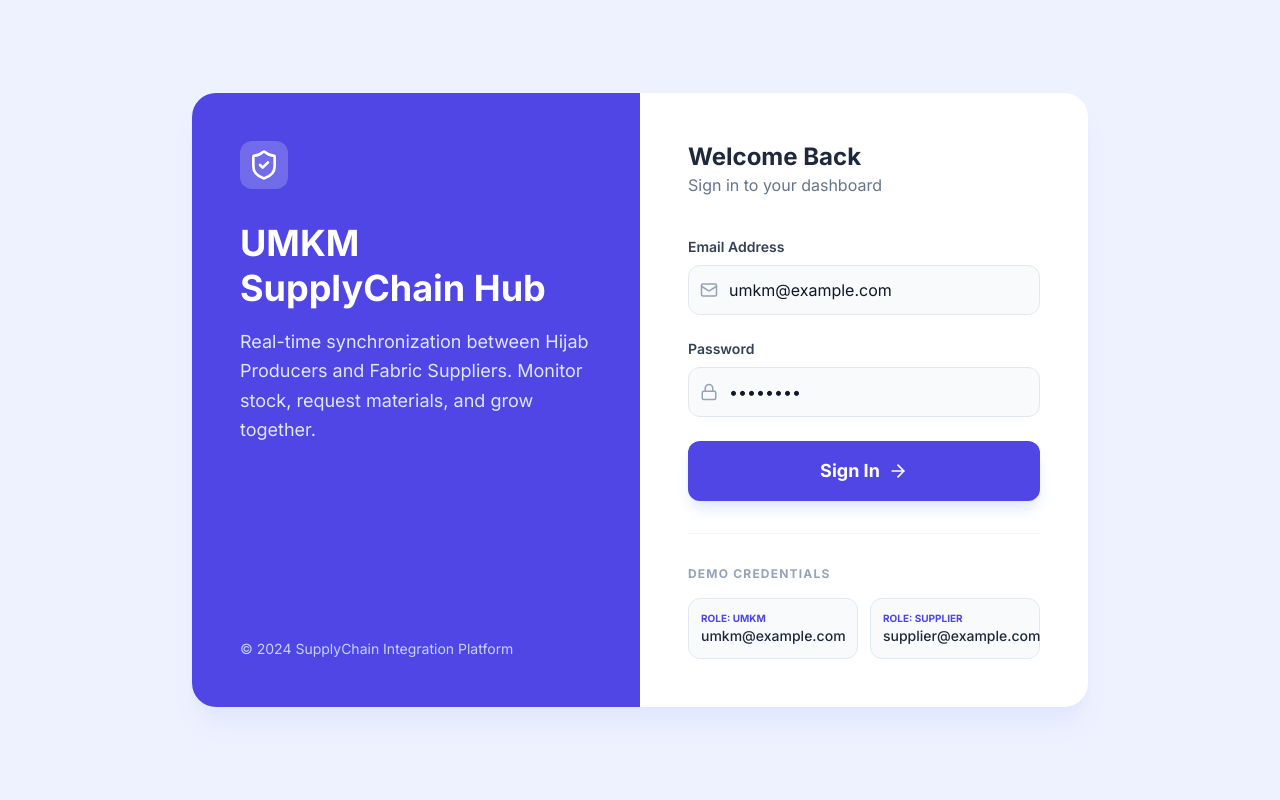
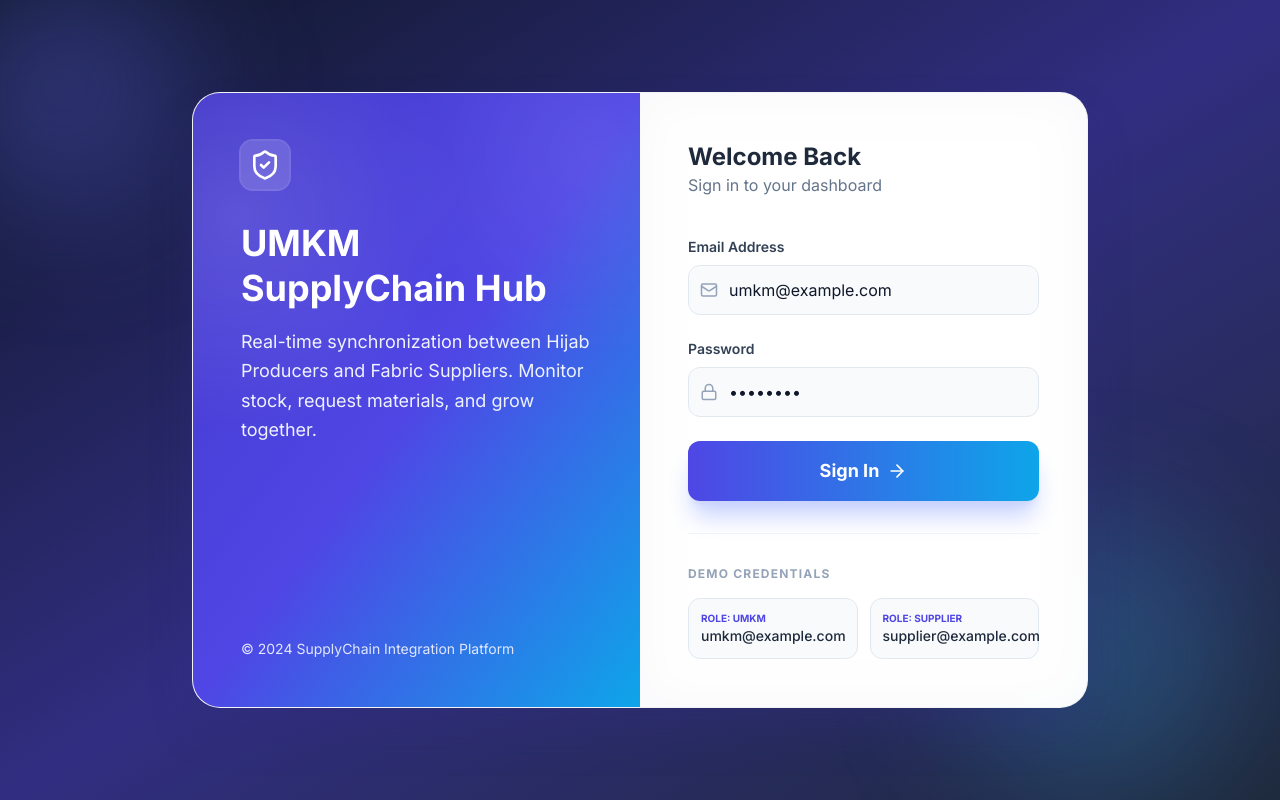
Before and after one commit to Zhivax/caps-web, a React (Vite) app: page / in a window 1280 px wide. Built offline with nearby package versions, Linux system fonts and the light colour scheme.

Commit message:
plan: ui overhaul referencing clerk
Co-authored-by: Zhivax <157106607+Zhivax@users.noreply.github.com>

```diff
--- a/components/Layout.tsx
+++ b/components/Layout.tsx
@@ -43,14 +43,14 @@ const SidebarItem: React.FC<SidebarItemProps> = ({
 }) => (
   <button
     onClick={onClick}
-    className={`w-full flex items-center justify-between px-4 py-3 rounded-xl transition-all duration-200 ${
+    className={`w-full flex items-center justify-between px-4 py-3.5 rounded-xl transition-all duration-200 ${
       isSubItem ? 'pl-10 py-2.5' : ''
     } ${
       active && !hasChildren
-        ? 'bg-indigo-600 text-white shadow-lg shadow-indigo-100'
+        ? 'bg-gradient-to-r from-indigo-600 to-indigo-500 text-white shadow-lg shadow-indigo-100 ring-1 ring-indigo-200/70'
         : active && hasChildren
-          ? 'bg-slate-50 text-indigo-600'
-          : 'text-slate-600 hover:bg-slate-50'
+          ? 'bg-slate-100/80 text-indigo-600'
+          : 'text-slate-600 hover:bg-slate-50/80 hover:text-slate-800'
     }`}
   >
     <div className="flex items-center space-x-3">
@@ -169,8 +169,11 @@ export const Layout: React.FC<LayoutProps> = ({ children, activeTab, setActiveTa
   };
 
   return (
-    <div className="h-screen flex flex-col md:flex-row bg-slate-50 font-sans overflow-hidden">
-      <div className="md:hidden flex items-center justify-between p-4 bg-white border-b shrink-0 z-50">
+    <div className="relative min-h-screen flex flex-col md:flex-row bg-transparent font-sans overflow-hidden">
+      <div className="absolute inset-0 bg-gradient-to-br from-indigo-50/70 via-white to-sky-50/60" aria-hidden />
+      <div className="absolute -left-24 -top-24 w-80 h-80 bg-indigo-200/20 blur-3xl rounded-full" aria-hidden />
+      <div className="absolute right-[-10%] top-10 w-96 h-96 bg-sky-200/25 blur-[120px] rounded-full" aria-hidden />
+      <div className="md:hidden flex items-center justify-between p-4 bg-white/85 backdrop-blur-xl border-b border-slate-200/70 shadow-sm shrink-0 z-50">
         <div className="flex items-center space-x-2">
           <div className="w-8 h-8 bg-indigo-600 rounded-lg flex items-center justify-center text-white font-black">S</div>
           <span className="font-black text-slate-800 tracking-tighter">SUPPLYCHAIN</span>
@@ -187,9 +190,9 @@ export const Layout: React.FC<LayoutProps> = ({ children, activeTab, setActiveTa
       </div>
 
       <aside className={`
-        fixed inset-y-0 left-0 z-[60] w-72 bg-white border-r transform transition-transform duration-500 ease-in-out
-        ${isSidebarOpen ? 'translate-x-0 shadow-2xl shadow-indigo-100' : '-translate-x-full'}
-        md:translate-x-0 md:static md:h-full
+        fixed inset-y-0 left-0 z-[60] w-72 bg-white/85 backdrop-blur-2xl border-r border-slate-200/60 transform transition-transform duration-500 ease-in-out
+        ${isSidebarOpen ? 'translate-x-0 shadow-2xl shadow-indigo-100/70' : '-translate-x-full'}
+        md:translate-x-0 md:static md:h-full md:shadow-xl md:shadow-indigo-100/60 md:rounded-r-3xl
       `}>
         <div className="h-full flex flex-col p-6">
           <div className="hidden md:flex items-center space-x-3 mb-10 px-2 shrink-0">
@@ -258,7 +261,7 @@ export const Layout: React.FC<LayoutProps> = ({ children, activeTab, setActiveTa
       </aside>
 
       <div className="flex-1 flex flex-col min-h-0 relative">
-        <header className="hidden md:flex items-center justify-end px-10 py-5 bg-white border-b shrink-0 relative z-50">
+        <header className="hidden md:flex items-center justify-end px-10 py-5 bg-white/80 backdrop-blur-xl border-b border-slate-200/70 shrink-0 relative z-50 shadow-sm">
           <div className="flex items-center space-x-6">
             <div className="relative" ref={notifRef}>
               <button
--- a/index.html
+++ b/index.html
@@ -19,9 +19,23 @@
       }
     </script>
     <style>
-        body { font-family: 'Inter', sans-serif; }
+        body {
+          font-family: 'Inter', sans-serif;
+          background: radial-gradient(circle at 20% 20%, #eef2ff 0, #f8fafc 25%, transparent 35%),
+                      radial-gradient(circle at 80% 0%, #dbeafe 0, #f8fafc 30%, transparent 45%),
+                      linear-gradient(135deg, #f5f7fb 0%, #ffffff 50%, #eef2ff 100%);
+        }
         /* Smooth scrolling for the whole page */
         html { scroll-behavior: smooth; }
+        body::before {
+          content: '';
+          position: fixed;
+          inset: 0;
+          background: radial-gradient(circle at 40% 40%, rgba(79,70,229,0.06), transparent 35%),
+                      radial-gradient(circle at 70% 60%, rgba(14,165,233,0.05), transparent 32%);
+          pointer-events: none;
+          z-index: 0;
+        }
     </style>
 <script type="importmap">
 {
@@ -40,7 +54,7 @@
 }
 </script>
 </head>
-<body class="bg-slate-50 text-slate-900 overflow-x-hidden">
+<body class="bg-slate-50 text-slate-900 overflow-x-hidden relative">
     <div id="root"></div>
     <script type="module" src="index.tsx"></script>
 </body>
--- a/pages/Dashboard.tsx
+++ b/pages/Dashboard.tsx
@@ -29,9 +29,9 @@ const StatCard: React.FC<{
   trendUp?: boolean;
   color: string;
 }> = memo(({ title, value, icon, trend, trendUp, color }) => (
-  <div className="bg-white p-6 rounded-3xl border border-slate-100 shadow-sm transition-all hover:shadow-md">
+  <div className="bg-white/80 backdrop-blur-xl p-6 rounded-3xl border border-slate-200/60 shadow-lg shadow-indigo-50 transition-all hover:-translate-y-0.5 hover:shadow-xl">
     <div className="flex items-center justify-between mb-4">
-      <div className={`p-3 rounded-2xl ${color} text-white shadow-lg`}>
+      <div className={`p-3 rounded-2xl ${color} text-white shadow-lg shadow-indigo-200/50`}>
         {icon}
       </div>
       {trend && (
@@ -90,13 +90,13 @@ export const Dashboard: React.FC = () => {
           <StatCard title="Low Stock Items" value={lowStockAlerts} icon={<AlertTriangle size={20} />} color="bg-rose-600" />
         </div>
 
-        <ViewportAware placeholderHeight="450px" className="bg-white p-8 rounded-[2.5rem] border border-slate-100 shadow-sm flex flex-col">
+        <ViewportAware placeholderHeight="450px" className="bg-white/85 backdrop-blur-xl p-8 rounded-[2.5rem] border border-slate-200/70 shadow-lg shadow-indigo-50 flex flex-col">
           <Suspense fallback={<div className="h-full w-full flex items-center justify-center opacity-20"><RefreshCw className="animate-spin" /></div>}>
             <InventoryChart data={chartData} />
           </Suspense>
         </ViewportAware>
 
-        <ViewportAware placeholderHeight="300px" className="bg-white p-8 rounded-[2.5rem] border border-slate-100 shadow-sm">
+        <ViewportAware placeholderHeight="300px" className="bg-white/85 backdrop-blur-xl p-8 rounded-[2.5rem] border border-slate-200/70 shadow-lg shadow-indigo-50">
            <h4 className="text-sm font-black text-slate-800 uppercase tracking-widest mb-8 flex items-center">
               <ClockIcon size={18} className="mr-3 text-amber-600" /> Partner Fabric Catalog Status
             </h4>
@@ -138,7 +138,7 @@ export const Dashboard: React.FC = () => {
         </div>
 
         <div className="grid grid-cols-1 lg:grid-cols-2 gap-8">
-          <ViewportAware placeholderHeight="400px" className="bg-white p-8 rounded-[2.5rem] border border-slate-100 shadow-sm">
+          <ViewportAware placeholderHeight="400px" className="bg-white/85 backdrop-blur-xl p-8 rounded-[2.5rem] border border-slate-200/70 shadow-lg shadow-indigo-50">
             <div className="flex items-center justify-between mb-8">
               <h4 className="text-sm font-black text-slate-800 uppercase tracking-widest">Incoming Fabric Requests</h4>
               <div className="flex gap-2">
@@ -168,7 +168,7 @@ export const Dashboard: React.FC = () => {
             )}
           </ViewportAware>
 
-          <ViewportAware placeholderHeight="400px" className="bg-white p-8 rounded-[2.5rem] border border-slate-100 shadow-sm">
+          <ViewportAware placeholderHeight="400px" className="bg-white/85 backdrop-blur-xl p-8 rounded-[2.5rem] border border-slate-200/70 shadow-lg shadow-indigo-50">
             <h4 className="text-sm font-black text-slate-800 uppercase tracking-widest mb-8">Warehouse Inventory Status</h4>
             <div className="space-y-6">
               {myFabrics.map(f => (
--- a/pages/Login.tsx
+++ b/pages/Login.tsx
@@ -20,26 +20,31 @@ export const Login: React.FC = () => {
   };
 
   return (
-    <div className="min-h-screen bg-indigo-50 flex items-center justify-center p-4">
-      <div className="bg-white rounded-3xl shadow-xl shadow-indigo-100 overflow-hidden w-full max-w-4xl flex flex-col md:flex-row">
+    <div className="min-h-screen bg-gradient-to-br from-slate-900 via-indigo-900 to-slate-800 flex items-center justify-center p-4 relative overflow-hidden">
+      <div className="absolute inset-0 pointer-events-none">
+        <div className="absolute -left-16 -top-10 w-64 h-64 bg-indigo-500/30 blur-3xl rounded-full" />
+        <div className="absolute right-10 bottom-0 w-72 h-72 bg-sky-400/20 blur-3xl rounded-full" />
+      </div>
+      <div className="bg-white/90 backdrop-blur-2xl border border-white/40 rounded-[28px] shadow-2xl shadow-indigo-900/40 overflow-hidden w-full max-w-4xl flex flex-col md:flex-row relative z-10">
         {/* Branding Section */}
-        <div className="md:w-1/2 bg-indigo-600 p-8 md:p-12 text-white flex flex-col justify-between">
-          <div>
-            <div className="w-12 h-12 bg-white/20 backdrop-blur rounded-xl flex items-center justify-center mb-8">
+        <div className="md:w-1/2 bg-gradient-to-br from-indigo-700 via-indigo-600 to-sky-500 p-8 md:p-12 text-white flex flex-col justify-between relative overflow-hidden">
+          <div className="absolute inset-0 opacity-30" style={{ backgroundImage: 'radial-gradient(circle at 10% 20%, rgba(255,255,255,0.4) 0, transparent 35%), radial-gradient(circle at 90% 10%, rgba(255,255,255,0.25) 0, transparent 30%)' }} aria-hidden />
+          <div className="relative">
+            <div className="w-12 h-12 bg-white/15 backdrop-blur rounded-xl flex items-center justify-center mb-8 ring-2 ring-white/20">
               <ShieldCheck size={32} />
             </div>
             <h1 className="text-4xl font-extrabold mb-4 leading-tight">UMKM SupplyChain Hub</h1>
-            <p className="text-indigo-100 text-lg leading-relaxed">
+            <p className="text-indigo-50 text-lg leading-relaxed">
               Real-time synchronization between Hijab Producers and Fabric Suppliers. Monitor stock, request materials, and grow together.
             </p>
           </div>
-          <div className="hidden md:block">
-            <p className="text-indigo-200 text-sm">© 2024 SupplyChain Integration Platform</p>
+          <div className="hidden md:block relative">
+            <p className="text-indigo-100 text-sm">© 2024 SupplyChain Integration Platform</p>
           </div>
         </div>
 
         {/* Form Section */}
-        <div className="md:w-1/2 p-8 md:p-12">
+        <div className="md:w-1/2 p-8 md:p-12 bg-white/70 backdrop-blur-xl">
           <div className="mb-10">
             <h2 className="text-2xl font-bold text-slate-800">Welcome Back</h2>
             <p className="text-slate-500">Sign in to your dashboard</p>
@@ -84,7 +89,7 @@ export const Login: React.FC = () => {
 
             <button
               type="submit"
-              className="w-full py-4 bg-indigo-600 text-white rounded-xl font-bold text-lg hover:bg-indigo-700 shadow-lg shadow-indigo-100 flex items-center justify-center space-x-2 transition-all transform hover:-translate-y-0.5"
+              className="w-full py-4 bg-gradient-to-r from-indigo-600 to-sky-500 text-white rounded-xl font-bold text-lg hover:from-indigo-700 hover:to-sky-600 shadow-xl shadow-indigo-200 flex items-center justify-center space-x-2 transition-all transform hover:-translate-y-0.5"
             >
               <span>Sign In</span>
               <ArrowRight size={20} />
```
Also changed, not shown: pages/umkm/FabricCatalog.tsx (+8 -8 lines).
